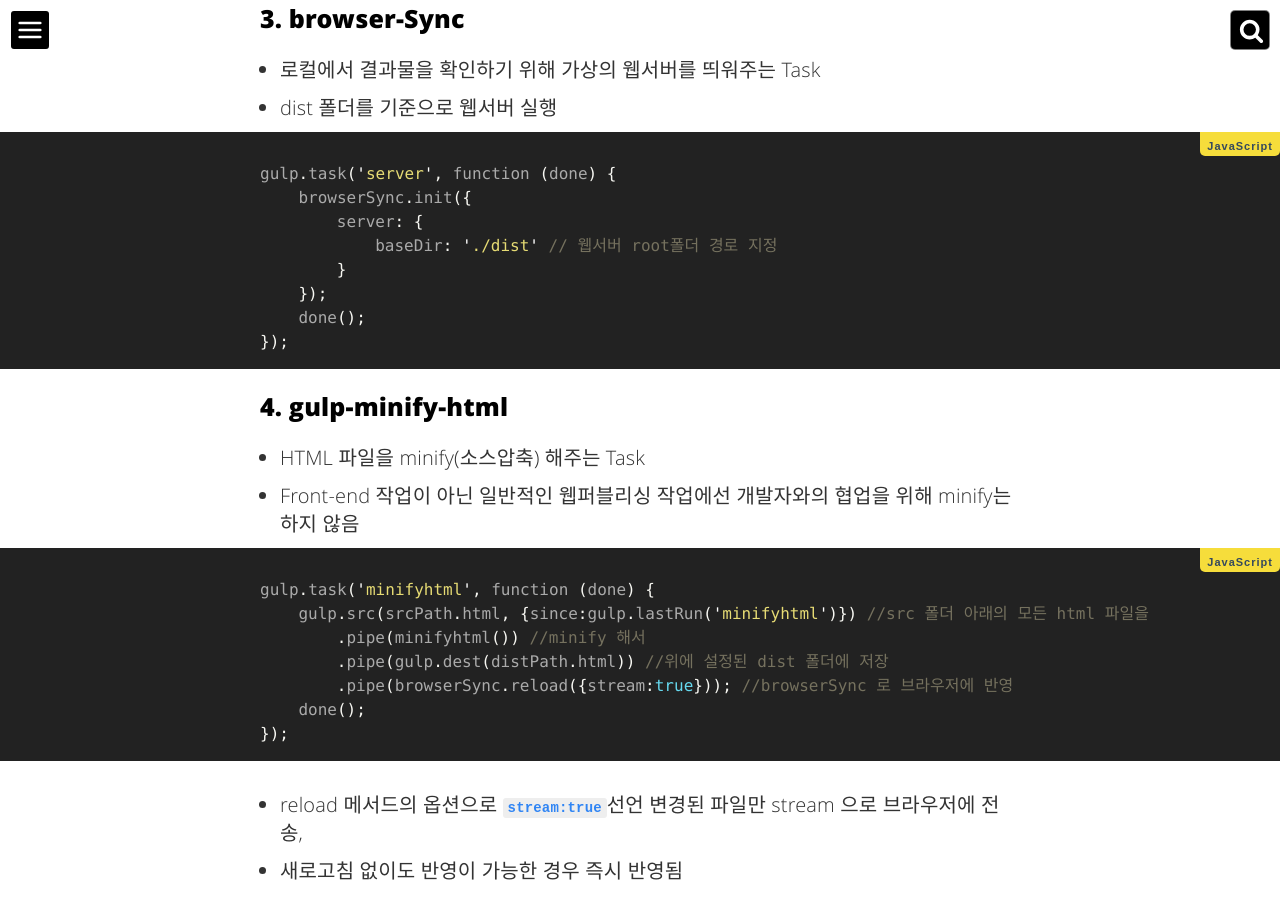
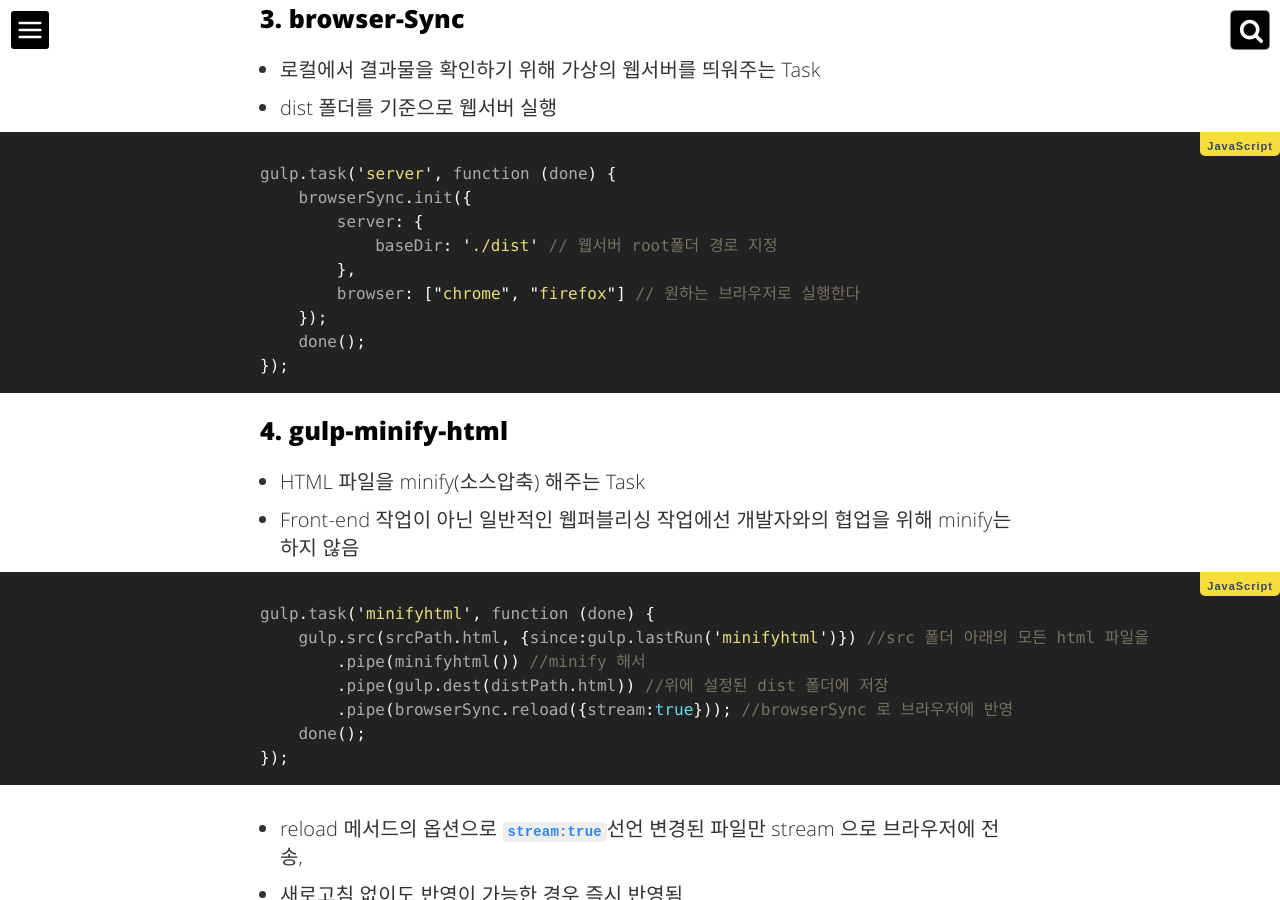
Before and after one commit to chawonmoon/chawonmoon.github.io, a Jekyll site: the page built from _posts/2018-12-27-gulp-1.md, in a window 1280 px wide and 900 px high, scrolled down 2402 px. Built offline with Jekyll 4.4.1, drawn with Linux system fonts in a browser that asks for light colours; comment, search, counter and statistics services are not loaded; some of the changed text lies outside the part shown.

```diff
--- a/_posts/2018-12-27-gulp-1.md
+++ b/_posts/2018-12-27-gulp-1.md
@@ -75,7 +75,8 @@ gulp.task('server', function (done) {
     browserSync.init({
         server: {
             baseDir: './dist' // 웹서버 root폴더 경로 지정
-        }
+        },
+        browser: ["chrome", "firefox"] // 원하는 브라우저로 실행한다
     });
     done();
 });
```
Also changed, not shown: other parts of _posts/2018-12-27-gulp-1.md (+0 -1 lines).
